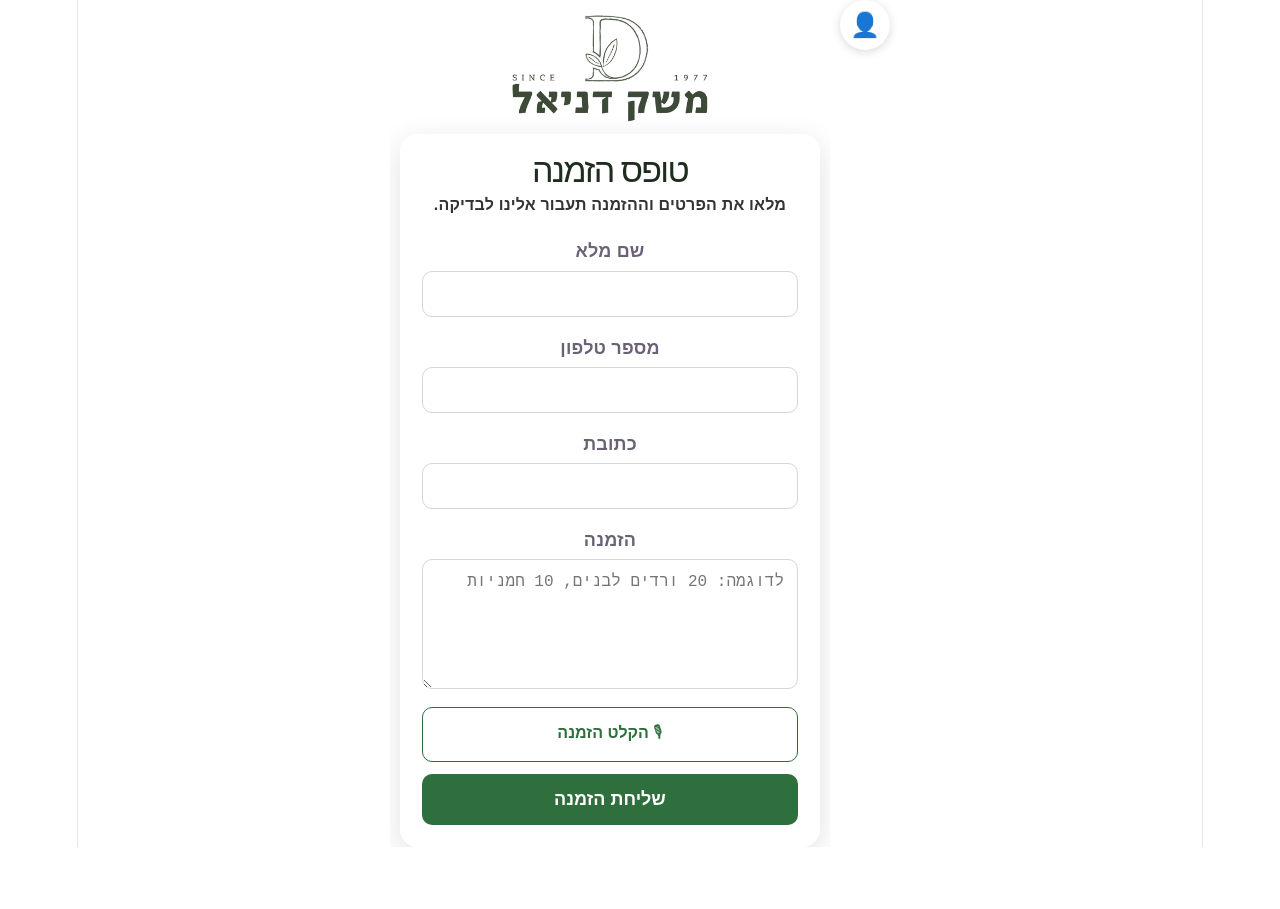
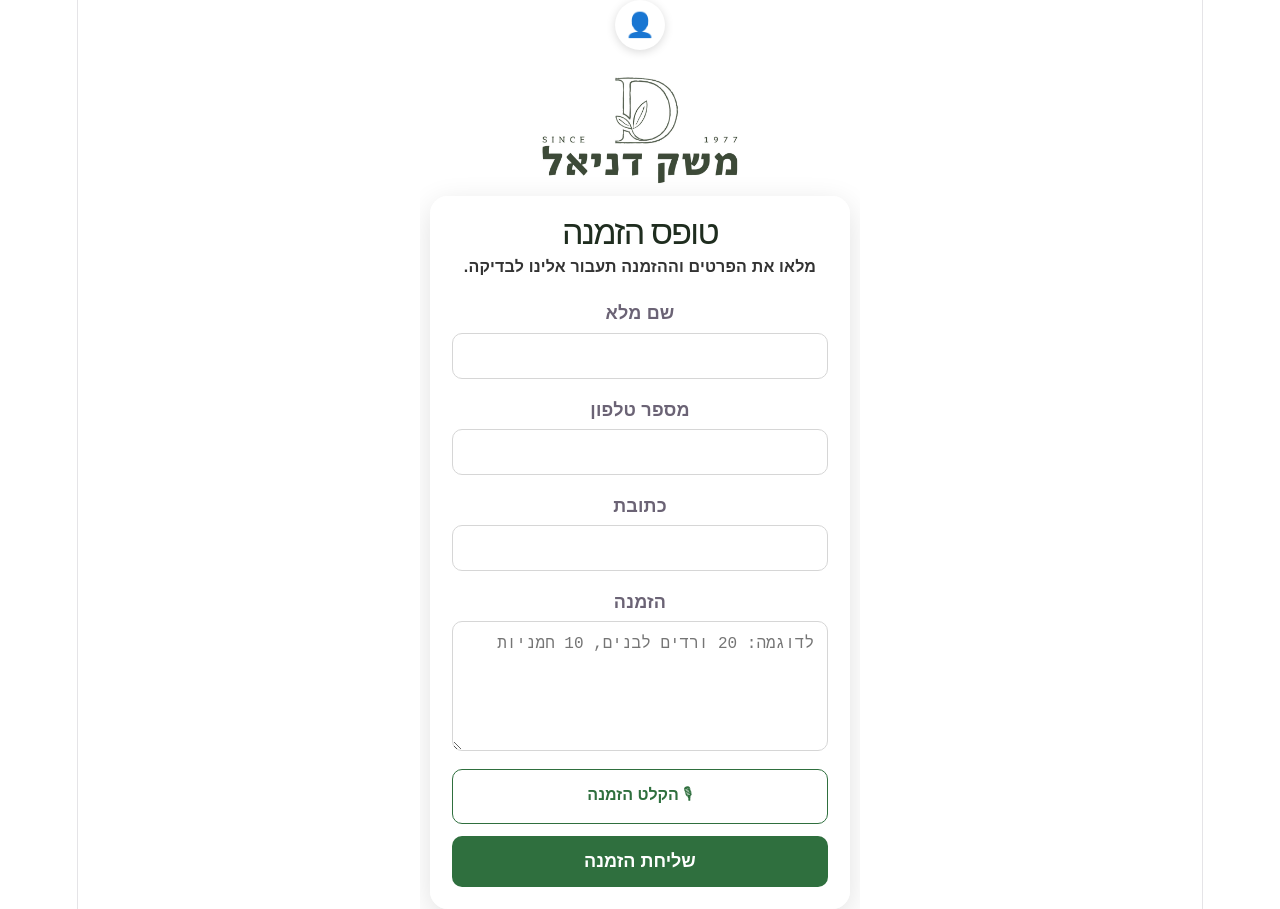
Before and after one commit to omerdaniel3-cloud/meshek-orders, a React (Vite) app: page / in a window 1280 px wide. Before the commit the page ends 847 px from the top, so only its background shows below. Built offline with nearby package versions, Linux system fonts and the light colour scheme.

Commit message:
move login icon above form

```diff
--- a/src/App.jsx
+++ b/src/App.jsx
@@ -92,8 +92,9 @@ const pageWrapper = {
 
 const containerStyle = {
   display: "flex",
-  gap: 10,
-  alignItems: "flex-start",
+  flexDirection: "column",
+  gap: 12,
+  alignItems: "center",
   justifyContent: "center",
   width: "100%",
 };
```
